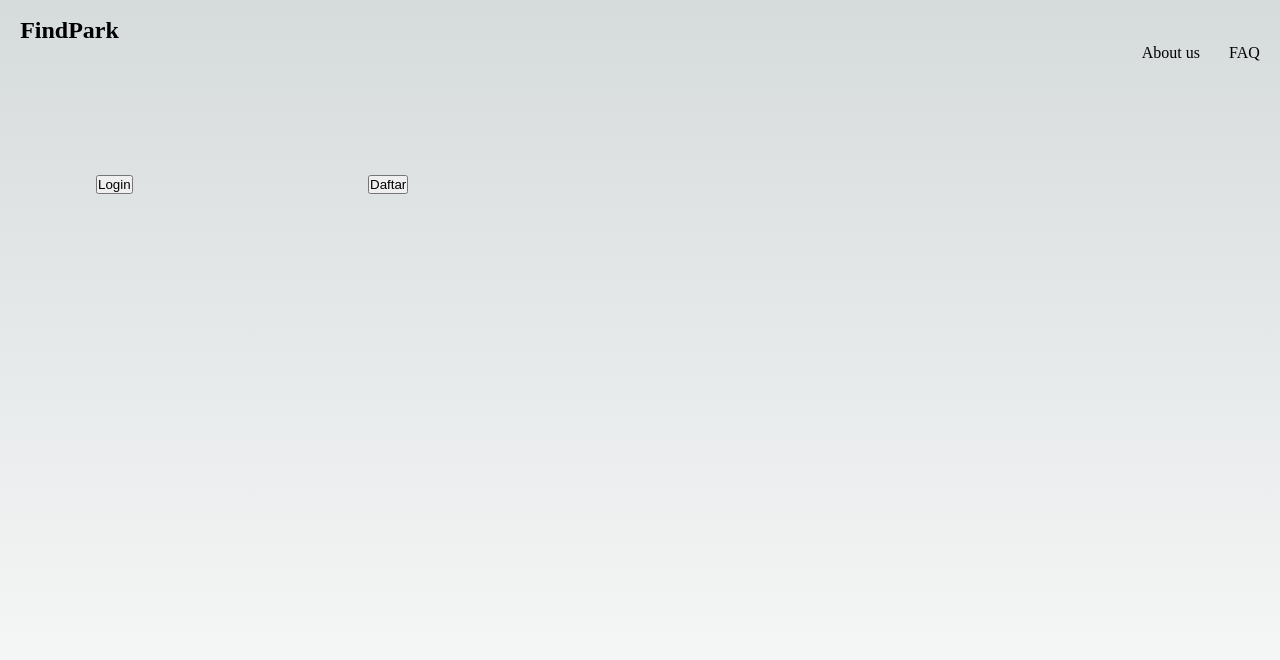
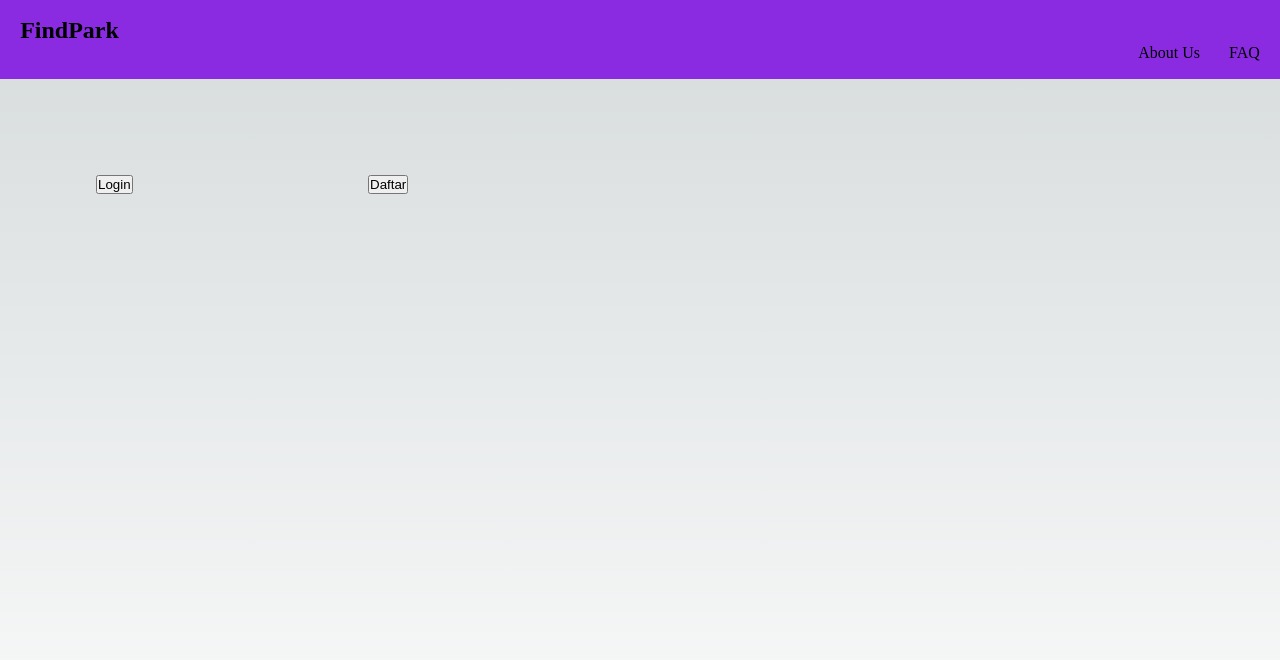
Before and after one commit to ahmadadi1415/nextfindpark, a Next.js app: page / in a window 1280 px wide. Shown: the top 660 px of the page. Built offline with nearby package versions, Linux system fonts and the light colour scheme.

Commit message:
Update index

```diff
--- a/src/pages/index.tsx
+++ b/src/pages/index.tsx
@@ -17,14 +17,14 @@ export default function Home() {
         </Head>
 
         <header className={styles.card}>
-          <nav>
+          <nav className={styles.nav}>
             <h1>FindPark</h1>
           </nav>
           <div className={styles.rightend}>
             <nav>
               <a className={styles.rightspace} href="">
                 {' '}
-                About us
+                About Us
               </a>
               <a href=""> FAQ</a>
             </nav>
--- a/src/styles/Home.module.css
+++ b/src/styles/Home.module.css
@@ -48,10 +48,11 @@
 
 .card {
   padding: 1rem 1.2rem;
-  border-radius: var(--border-radius);
+  /* border-radius: var(--border-radius); */
   background: rgba(var(--card-rgb), 0);
   border: 1px solid rgba(var(--card-border-rgb), 0);
   transition: background 200ms, border 200ms;
+  background-color: blueviolet;
 }
 
 .card span {
@@ -149,10 +150,10 @@
 
 /* Enable hover only on non-touch devices */
 @media (hover: hover) and (pointer: fine) {
-  .card:hover {
+  /* .card:hover {
     background: rgba(var(--card-rgb), 0.1);
     border: 1px solid rgba(var(--card-border-rgb), 0.15);
-  }
+  } */
 
   .card:hover span {
     transform: translateX(4px);
```
